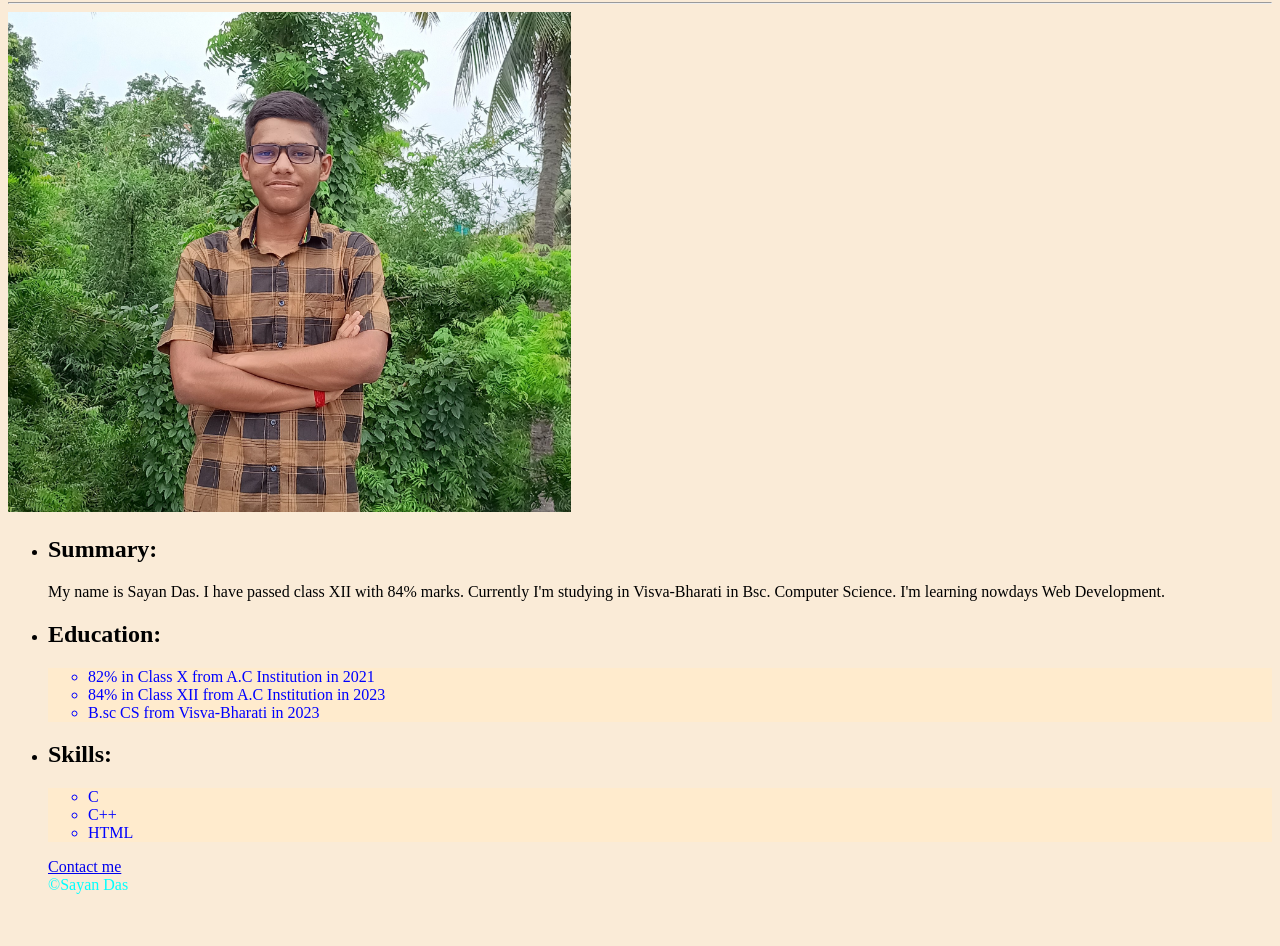
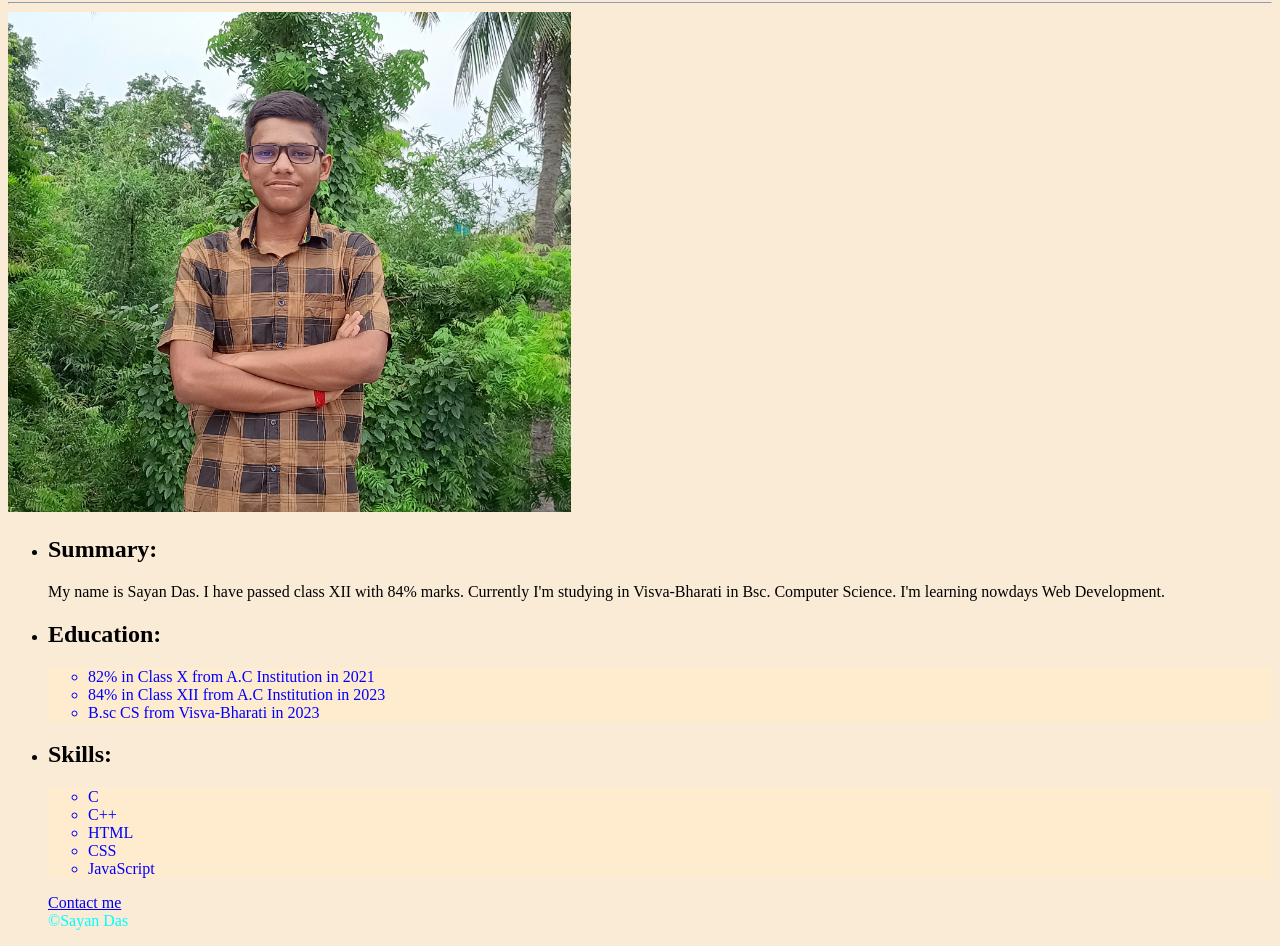
Before and after one commit to Sayan7n/my-resume.github.io, a plain HTML site: page index.html in a window 1280 px wide. Shown: the part 78-1024 px from the top of the page. Before the commit the page ends 988 px from the top, so only its background shows below. Drawn offline with Linux system fonts and the light colour scheme.

Commit message:
add skills

```diff
--- a/index.html
+++ b/index.html
@@ -28,6 +28,8 @@
         <li>C</li>
         <li>C++</li>
         <li>HTML</li>
+        <li>CSS</li>
+        <li>JavaScript</li>
     </ul></p>
     <a href ="contact.html">Contact me</a>
     <footer style="color: aqua;">©Sayan Das</footer>
```
